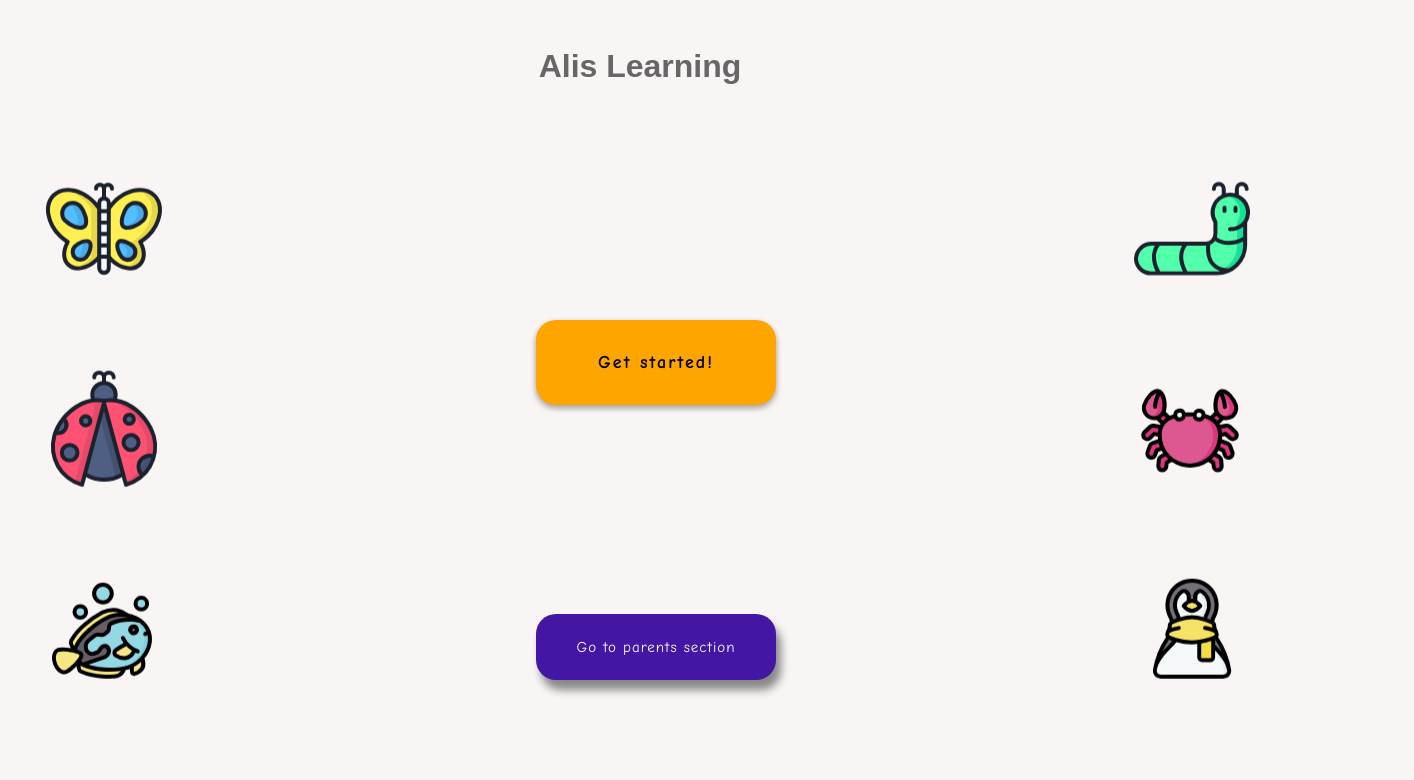
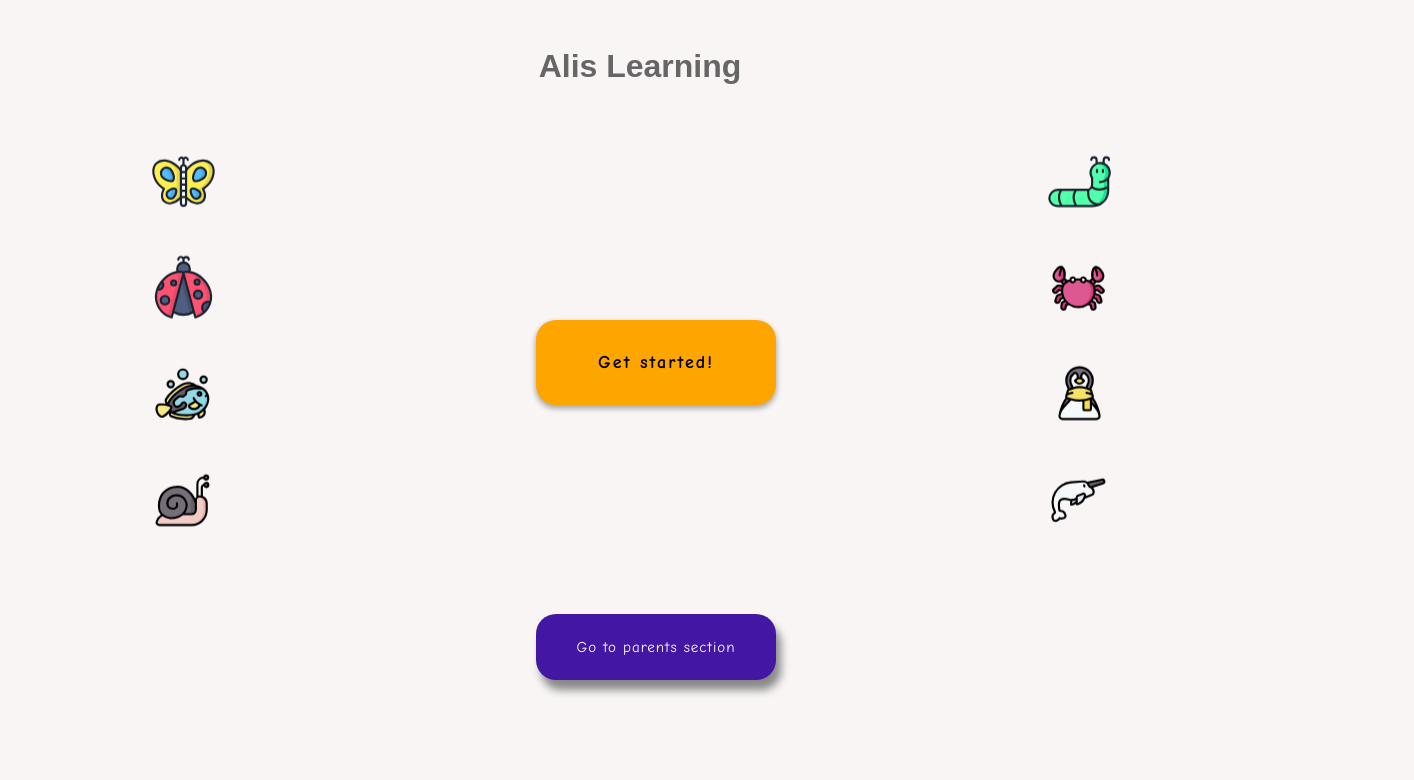
Before and after one commit to fac24/alis-learning, a Next.js app: page / in a window 1280 px wide. Shown: the top 780 px of the page, 1414 px wide, since content can reach past the window. Built offline with nearby package versions, Linux system fonts and the light colour scheme.

Commit message:
changed left margin to grid and made avatars smaller

```diff
--- a/pages/index.js
+++ b/pages/index.js
@@ -91,8 +91,10 @@ const Grid = styled.div`
   display: grid;
   grid-template-columns: 1fr 1fr;
   width: 100vw;
-  // column-gap: 80%;
-  column-gap: 70%;
+  // // column-gap: 80%;
+  // column-gap: 70%;
+  column-gap: 40%;
+  margin-left: 10%;
 
   @media only screen and (max-width: 600px) {
     column-gap: 25%;
@@ -101,7 +103,9 @@ const Grid = styled.div`
 `;
 
 const Icon = styled.div`
-  margin: 2rem;
+  // margin: 2rem;
+  margin: 0.9rem;
+  width: 90%;
 `;
 
 const AVATAR_DURATION = "2s";
@@ -119,7 +123,8 @@ const FloatingAvatar = keyframes`
 `;
 
 const LandingImage = styled.img`
-  width: 100%;
+  // width: 100%;
+  width: 20%;
   height: auto;
   animation-name: ${FloatingAvatar};
   animation-duration: ${AVATAR_DURATION};
```
